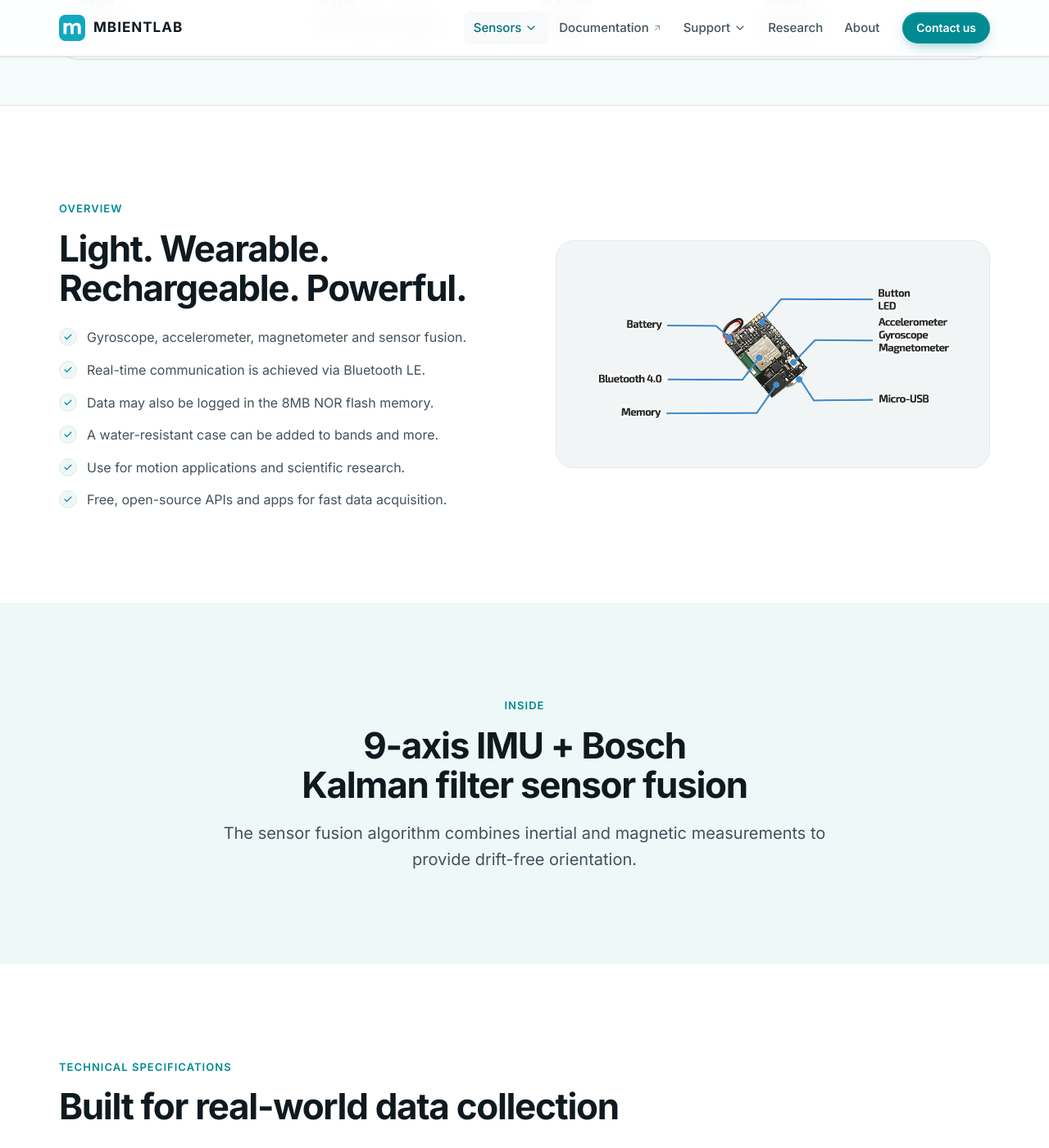
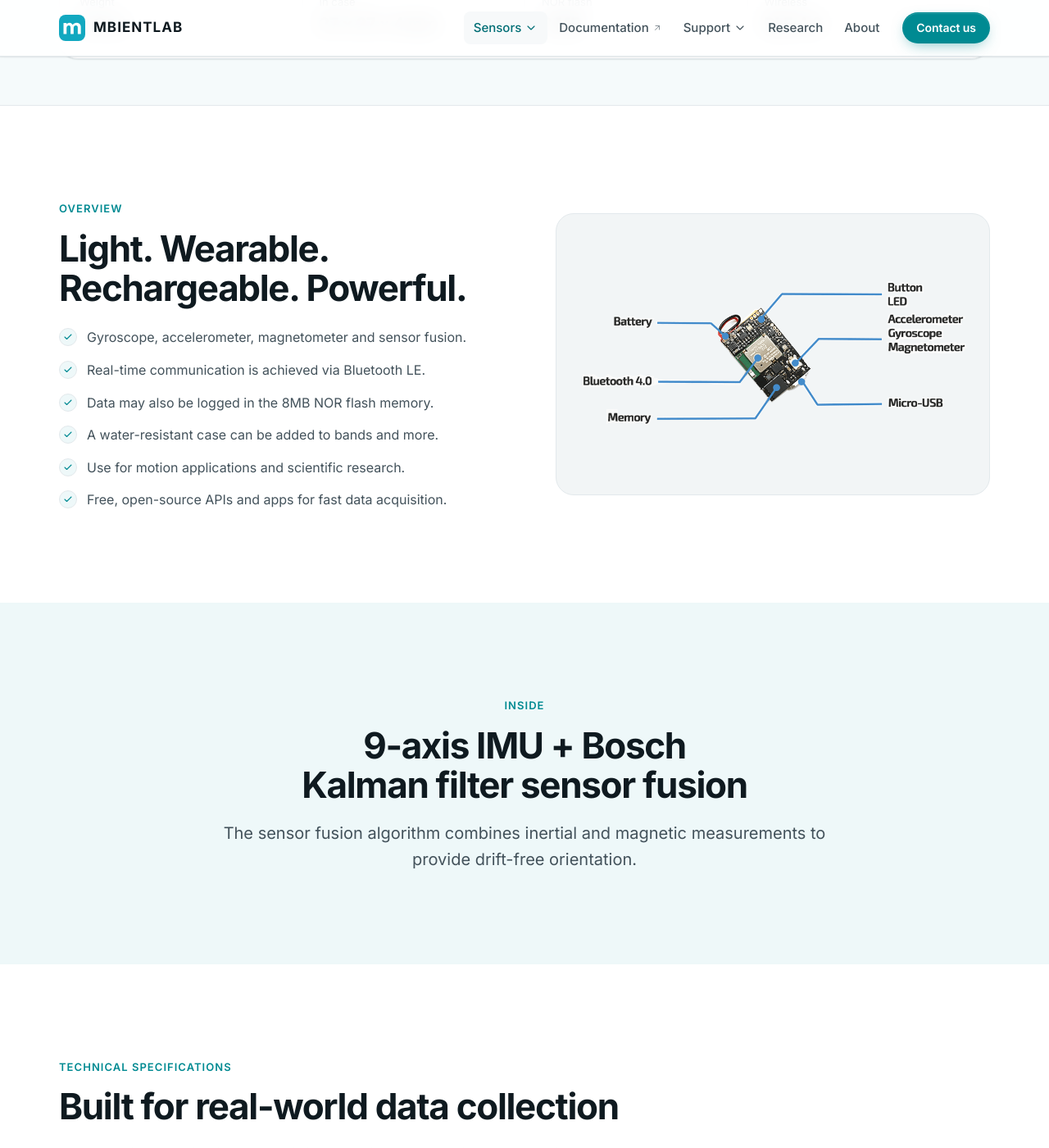
Before and after one commit to mbientlab/mbientlab.com, a Jekyll site: the page built from _pages/metamotionrl.html, in a window 1280 px wide and 1400 px high, scrolled down 664 px. Shown: the whole window at 82% size. Built offline with Jekyll 4.4.1, drawn with Linux system fonts in a browser that asks for light colours.

Commit message:
style(product): Taller, narrower overview padding

```diff
--- a/_layouts/product.html
+++ b/_layouts/product.html
@@ -39,7 +39,7 @@ layout: default
         {%- endfor %}
       </ul>
     </div>
-    <figure class="split__media media-card media-card--contain">
+    <figure class="split__media media-card media-card--contain media-card--tall">
       <img src="{{ '/assets/img/' | append: p.feature.image | relative_url }}" alt="" loading="lazy">
     </figure>
   </div>
--- a/_sass/_components.scss
+++ b/_sass/_components.scss
@@ -195,6 +195,7 @@ a:hover .link-arrow .icon, .link-arrow:hover .icon { transform: translateX(3px);
 .media-card--cover img { aspect-ratio: 1; object-fit: cover; }
 .media-card--padded { padding: clamp(24px, 4vw, 48px); }
 .media-card--white { background: #fff; }
+.media-card--tall { padding: clamp(32px, 5vw, 64px) clamp(12px, 2vw, 20px); }
 
 .gallery { display: grid; grid-template-columns: 1fr 1fr; gap: 16px;
   img { width: 100%; aspect-ratio: 1; object-fit: cover; border-radius: var(--radius); border: 1px solid var(--border); }
```
